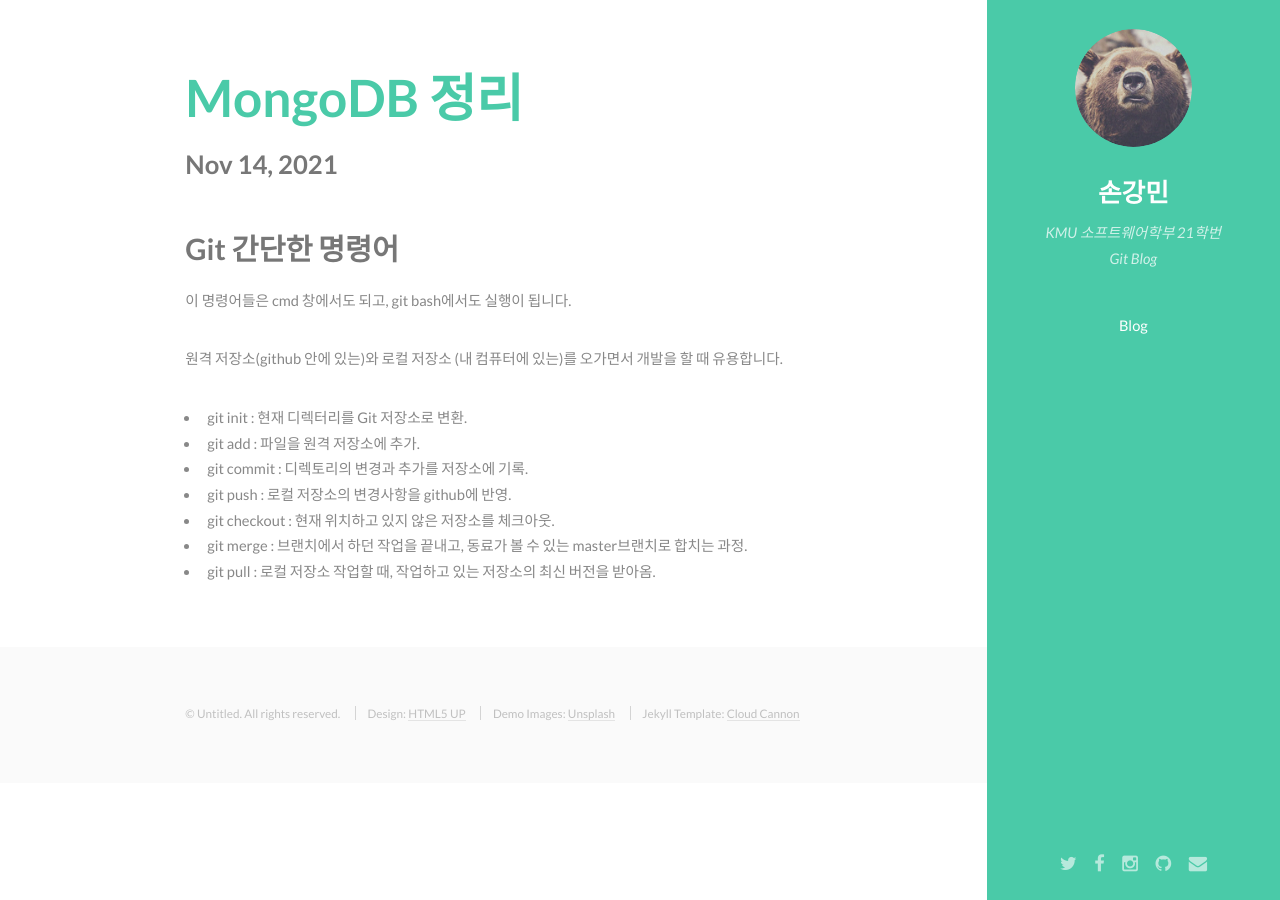
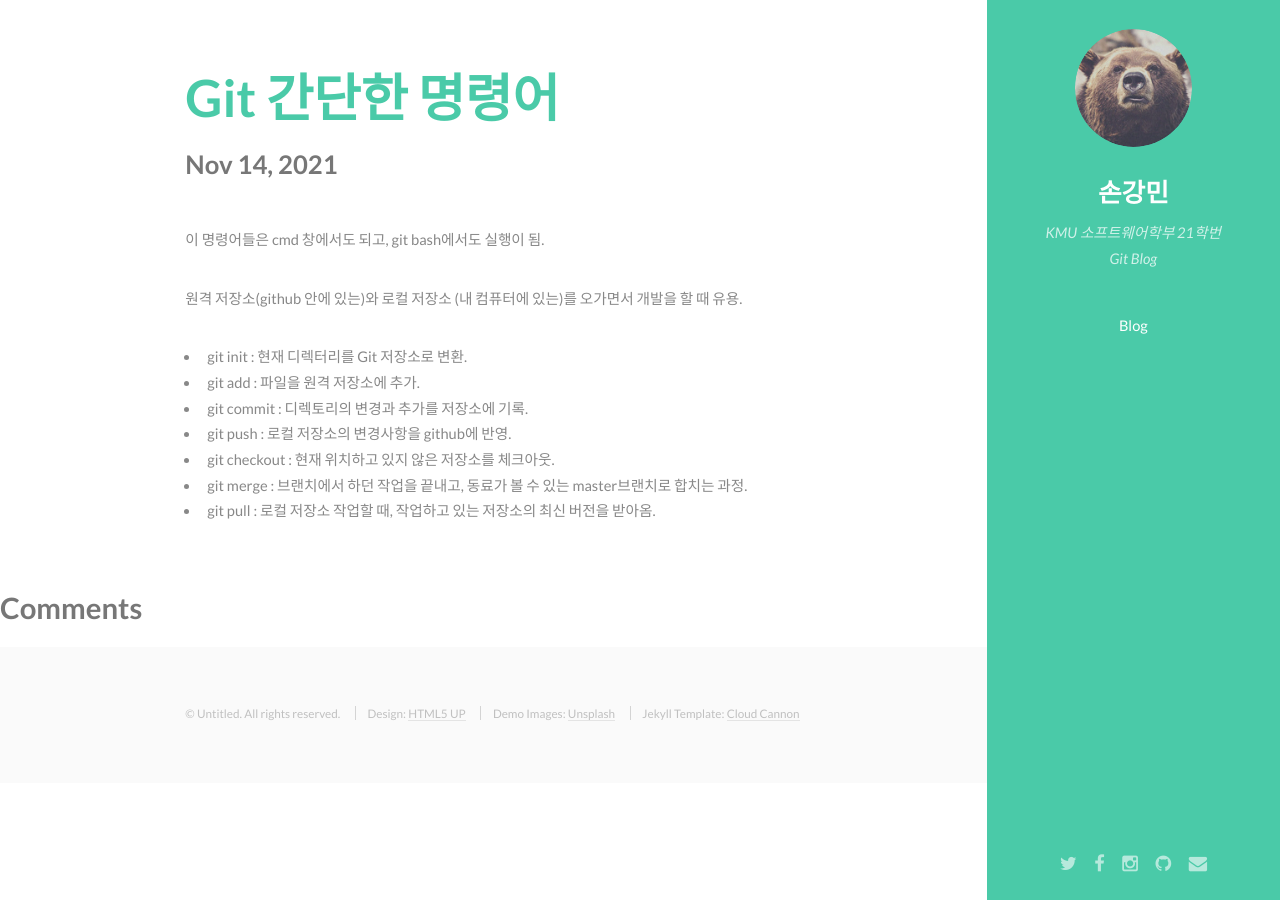
Before and after one commit to Rkda8071/rkda8071.github.io, a Jekyll site: the page built from _posts/2021-11-14-Github-사용법.markdown, in a window 1280 px wide. Built offline with Jekyll 4.4.1, drawn with Linux system fonts in a browser that asks for light colours; comment, search, counter and statistics services are not loaded; some of the changed lines change nothing that is shown.

Commit message:
add comments

```diff
--- a/_config.yml
+++ b/_config.yml
@@ -12,3 +12,11 @@
 
 # Build settings
 markdown: kramdown
+
+# custom vars
+version: 1.1.0
+google_analytics_id: #UA-XXXX-Y
+comment:
+  provider:          "disqus"
+  disqus:
+    shortname:       "Rkda8071"
--- a/_layouts/post.html
+++ b/_layouts/post.html
@@ -20,5 +20,27 @@
         </footer>
 
     </div>
+    {% if page.comments %}
+    <h2>Comments</h2>
+    <div id="disqus_thread"></div>
+    <script>
+        /**
+        *  RECOMMENDED CONFIGURATION VARIABLES: EDIT AND UNCOMMENT THE SECTION BELOW TO INSERT DYNAMIC VALUES FROM YOUR PLATFORM OR CMS.
+        *  LEARN WHY DEFINING THESE VARIABLES IS IMPORTANT: https://disqus.com/admin/universalcode/#configuration-variables    */
+        let PAGE_URL = "{{site.url}}{{page.url}}"
+        let PAGE_IDENTIFIER = "{{page.url}}"
+        var disqus_config = function () {
+        this.page.url = PAGE_URL;  // Replace PAGE_URL with your page's canonical URL variable
+        this.page.identifier = PAGE_IDENTIFIER; // Replace PAGE_IDENTIFIER with your page's unique identifier variable
+        };
 
+        (function() { // DON'T EDIT BELOW THIS LINE
+        var d = document, s = d.createElement('script');
+        s.src = 'https://rkda8071.disqus.com/embed.js';
+        s.setAttribute('data-timestamp', + new Date());
+        (d.head || d.body).appendChild(s);
+        })();
+    </script>
+    <noscript>Please enable JavaScript to view the <a href="https://disqus.com/?ref_noscript">comments powered by Disqus.</a></noscript>
+    {% endif %}
 </section>
--- a/_posts/2021-11-14-Github-사용법.markdown
+++ b/_posts/2021-11-14-Github-사용법.markdown
@@ -1,21 +1,14 @@
 ---
 layout: post
-title: "MongoDB 정리"
+title: "Git 간단한 명령어"
 date: 2021-11-14 16:35:05 +0900
 categories: github
+comments: true
 ---
 
+이 명령어들은 cmd 창에서도 되고, git bash에서도 실행이 됨.
 
-
-## Git 간단한 명령어
-
-
-
-
-
-이 명령어들은 cmd 창에서도 되고, git bash에서도 실행이 됩니다.
-
-원격 저장소(github 안에 있는)와 로컬 저장소 (내 컴퓨터에 있는)를 오가면서 개발을 할 때 유용합니다.
+원격 저장소(github 안에 있는)와 로컬 저장소 (내 컴퓨터에 있는)를 오가면서 개발을 할 때 유용.
 
 
 
```
